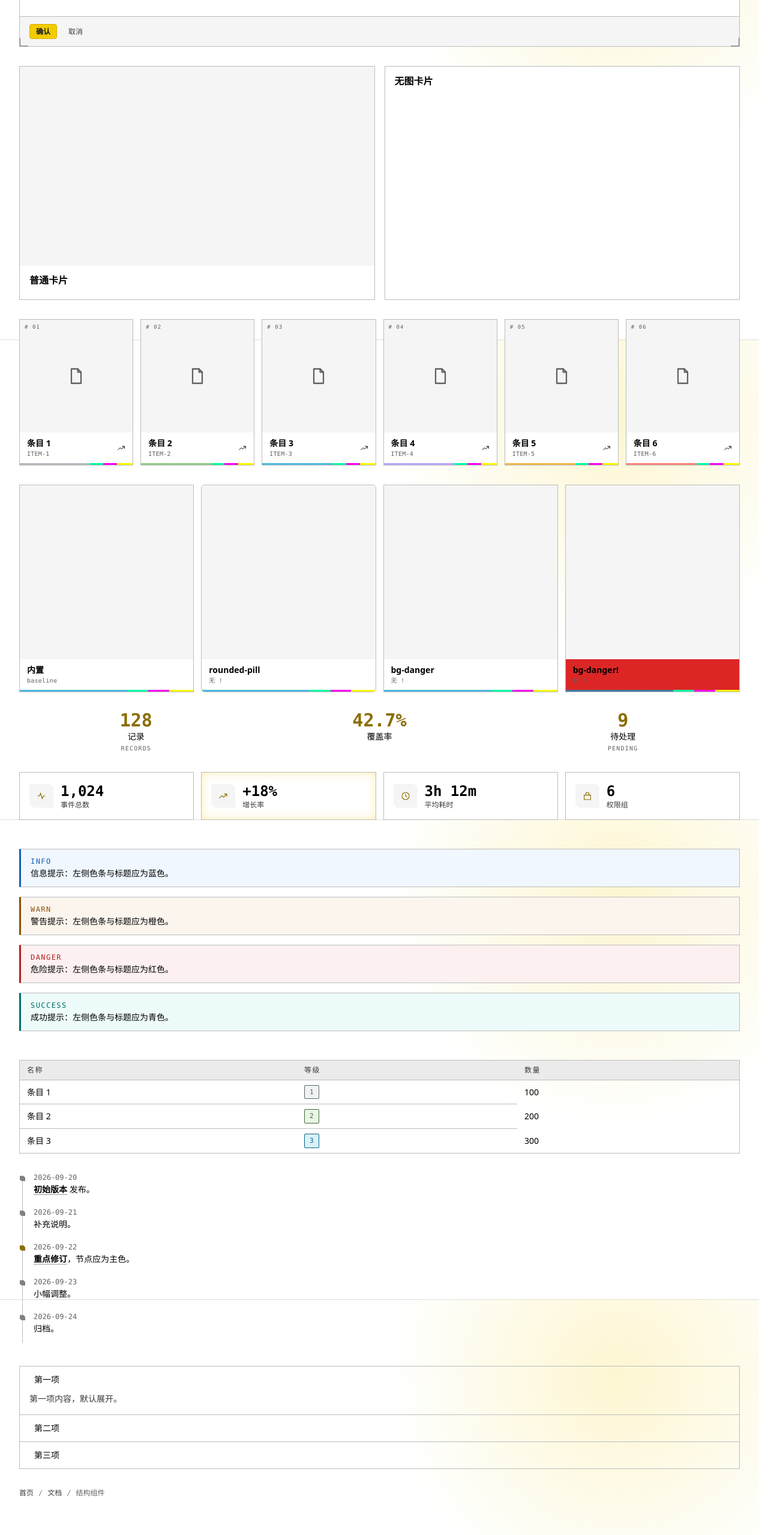
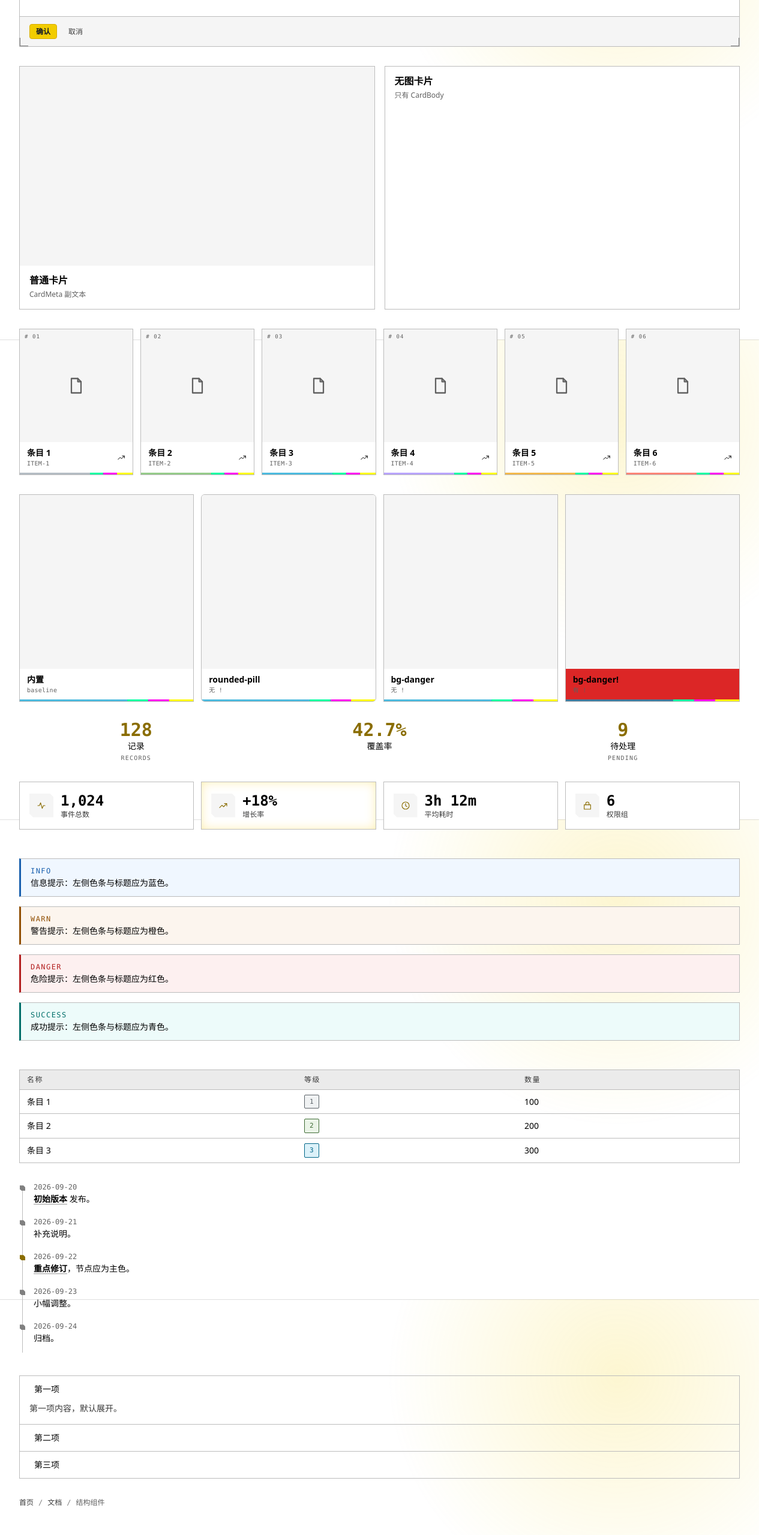
Before and after one commit to ZJFERAL/EndDesign, a React (Vite) app in the folder endfield/react/: page / in a window 1280 px wide. Shown: the part 234-2793 px from the top of the page at 60% size. Built offline with nearby package versions, Linux system fonts and the light colour scheme.

Commit message:
fix(endfield-react): 修复 CardMeta 丢弃子节点与表格行分隔线，补 Accordion 透传与 TOC sticky

```diff
--- a/endfield/react/src/components/Accordion.tsx
+++ b/endfield/react/src/components/Accordion.tsx
@@ -1,28 +1,33 @@
-import type { ReactNode } from 'react';
+import type { HTMLAttributes } from 'react';
 import { cx } from '../lib/cx';
 
-export interface AccordionProps {
-  children: ReactNode;
-  className?: string;
+/* 两个组件都 extends HTMLAttributes，透传原生属性与 className（全局约束）。
+   AccordionItem 渲染 <details>，故用 HTMLAttributes<HTMLDetailsElement>。
+   注意 title 这里是 `string`，与原生 `title?: string` 兼容（string 可赋给
+   string | undefined），故无需 Omit —— 与 SectionHeader 的 `title: ReactNode`
+   不同，后者不 Omit 会 TS2430。 */
+export type AccordionProps = HTMLAttributes<HTMLDivElement>;
+
+/** 用原生 <details>，无 JavaScript 时仍可展开。 */
+export function Accordion({ className, children, ...rest }: AccordionProps) {
+  return (
+    <div className={cx('border border-border', className)} {...rest}>
+      {children}
+    </div>
+  );
 }
 
-/** 用原生 <details>，无 JavaScript 时仍可展开。 */
-export function Accordion({ children, className }: AccordionProps) {
-  return <div className={cx('border border-border', className)}>{children}</div>;
-}
-
-export interface AccordionItemProps {
+export interface AccordionItemProps extends HTMLAttributes<HTMLDetailsElement> {
   title: string;
   defaultOpen?: boolean;
-  children: ReactNode;
-  className?: string;
 }
 
 export function AccordionItem({
   title,
   defaultOpen = false,
+  className,
   children,
-  className,
+  ...rest
 }: AccordionItemProps) {
   return (
     <details
@@ -32,6 +37,7 @@ export function AccordionItem({
         '[&:not([open])>summary]:before:-rotate-90',
         className,
       )}
+      {...rest}
     >
       <summary
         className={cx(
--- a/endfield/react/src/components/Card.tsx
+++ b/endfield/react/src/components/Card.tsx
@@ -38,7 +38,11 @@ export function CardTitle({ className, children, ...rest }: HTMLAttributes<HTMLH
 }
 
 export function CardMeta({ className, children, ...rest }: HTMLAttributes<HTMLParagraphElement>) {
-  return <p className={cx('m-0 text-xs text-ink-subtle', className)} {...rest} />;
+  return (
+    <p className={cx('m-0 text-xs text-ink-subtle', className)} {...rest}>
+      {children}
+    </p>
+  );
 }
 
 /* 同时 Omit 掉 children 与 media：`AnchorHTMLAttributes` 已声明
--- a/endfield/react/src/components/Nav.tsx
+++ b/endfield/react/src/components/Nav.tsx
@@ -166,7 +166,13 @@ export interface TOCProps extends HTMLAttributes<HTMLElement> {
 
 export function TOC({ items, activeId, title = '本页目录', className, ...rest }: TOCProps) {
   return (
-    <nav aria-label={title} className={cx('text-sm', className)} {...rest}>
+    /* sticky 与偏移对齐 css/components.css:1643-1645 的 .ef-toc
+       （top = header-bar-h + space-4 = 56px + 16px = 72px）。 */
+    <nav
+      aria-label={title}
+      className={cx('sticky top-[calc(var(--ef-header-bar-h)+var(--ef-space-4))] text-sm', className)}
+      {...rest}
+    >
       <p className="m-0 mb-2 font-mono text-xs uppercase tracking-[0.12em] text-ink-subtle">
         {title}
       </p>
--- a/endfield/react/src/components/Table.tsx
+++ b/endfield/react/src/components/Table.tsx
@@ -40,9 +40,18 @@ export function TBody({ className, children, ...rest }: HTMLAttributes<HTMLTable
   );
 }
 
+/* 悬停底色只给表体行（对齐 css/components.css:1105 的 `.ef-table tbody tr:hover`）：
+   表头行也是 <tr>，不加 tbody 限定会连表头一起高亮。
+   最后一行的单元格去掉下边框（对齐 css/components.css:1101 的
+   `.ef-table tbody tr:last-child td`）—— 不能用 `last:border-b-0`，
+   那个 `:last-child` 落在「每行的最后一个单元格」上，会把每一行最右列的
+   分隔线都抹掉。 */
 export function TR({ className, children, ...rest }: HTMLAttributes<HTMLTableRowElement>) {
   return (
-    <tr className={cx('hover:bg-surface-muted', className)} {...rest}>
+    <tr
+      className={cx('[tbody_&]:hover:bg-surface-muted', '[&:last-child>td]:border-b-0', className)}
+      {...rest}
+    >
       {children}
     </tr>
   );
@@ -97,7 +106,6 @@ export function TD({ className, children, ...rest }: TdHTMLAttributes<HTMLTableC
     <td
       className={cx(
         'border-b border-border px-3 py-2 [overflow-wrap:anywhere]',
-        'last:border-b-0',
         className,
       )}
       {...rest}
--- a/endfield/react/src/main.tsx
+++ b/endfield/react/src/main.tsx
@@ -52,7 +52,7 @@ function Probe() {
           <CardMedia data-probe="card-media" />
           <CardBody>
             <CardTitle>普通卡片</CardTitle>
-            <CardMeta>CardMeta 副文本</CardMeta>
+            <CardMeta data-probe="card-meta">CardMeta 副文本</CardMeta>
           </CardBody>
         </Card>
 
@@ -146,11 +146,12 @@ function Probe() {
         <TimelineItem time="2026-09-24" dateTime="2026-09-24">归档。</TimelineItem>
       </Timeline>
 
-      {/* ---------- Accordion（3 项） ---------- */}
+      {/* ---------- Accordion（3 项） ----------
+          Accordion / AccordionItem 现在透传原生属性，故可直接挂 data-probe。 */}
       <div data-probe="accordion">
-        <Accordion>
-          <AccordionItem title="第一项" defaultOpen>第一项内容，默认展开。</AccordionItem>
-          <AccordionItem title="第二项">第二项内容，默认关闭。</AccordionItem>
+        <Accordion data-probe="accordion-root" data-forwarded="root">
+          <AccordionItem title="第一项" defaultOpen data-forwarded="item1">第一项内容，默认展开。</AccordionItem>
+          <AccordionItem title="第二项" data-probe="accordion-item-2" data-forwarded="item2">第二项内容，默认关闭。</AccordionItem>
           <AccordionItem title="第三项">第三项内容，默认关闭。</AccordionItem>
         </Accordion>
       </div>
```
Also changed, not shown: endfield/react/index.html (+3 -0 lines), 1 other file (tests, documents, lock files or other folders).
